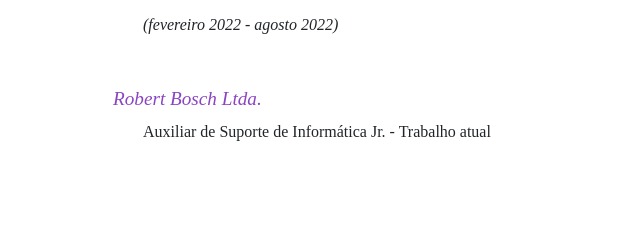
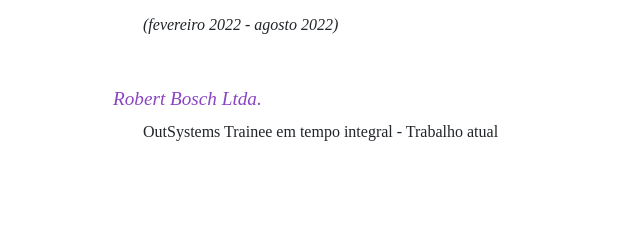
Before and after one commit to isabelalsantos/curriculo2, a plain HTML site: page index.html in a window 1280 px wide. Shown: the part 1593-1829 px from the top of the page, 37-677 px from the left. Drawn offline with nearby package versions, Linux system fonts and the light colour scheme.

Commit message:
Update index.html

```diff
--- a/index.html
+++ b/index.html
@@ -91,7 +91,7 @@
 
 <div class="bosch">
     <h6> Robert Bosch Ltda. </h6>
-    <p>Auxiliar de Suporte de Informática Jr. - Trabalho atual</p>
+    <p>OutSystems Trainee em tempo integral - Trabalho atual</p>
 </div>
 
     <!--hab-->
```
